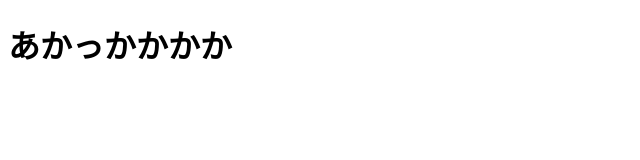
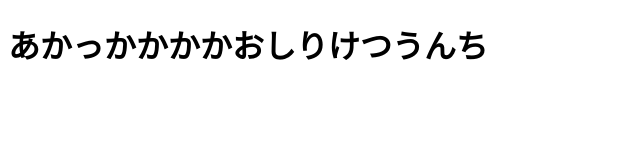
Before and after one commit to odepokkuru/rinkedao, a plain HTML site: page index.html in a window 1280 px wide. Shown: the whole page, without its empty margins (0-640 px from the left). Drawn offline with Linux system fonts and the light colour scheme.

Commit message:
ああああ

```diff
--- a/index.html
+++ b/index.html
@@ -7,7 +7,7 @@
 </head>
 <body>
     <h1>
-        あかっかかかか
+        あかっかかかかおしりけつうんち
     </h1>
 </body>
 </html>
```
